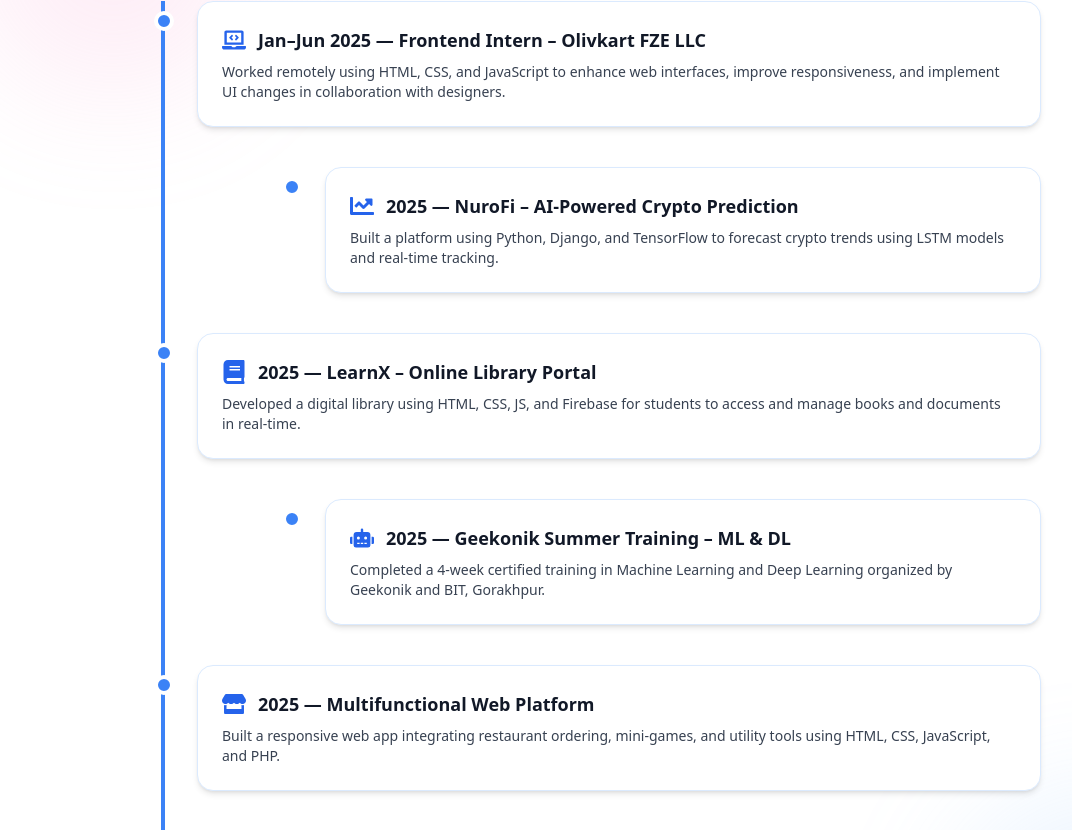
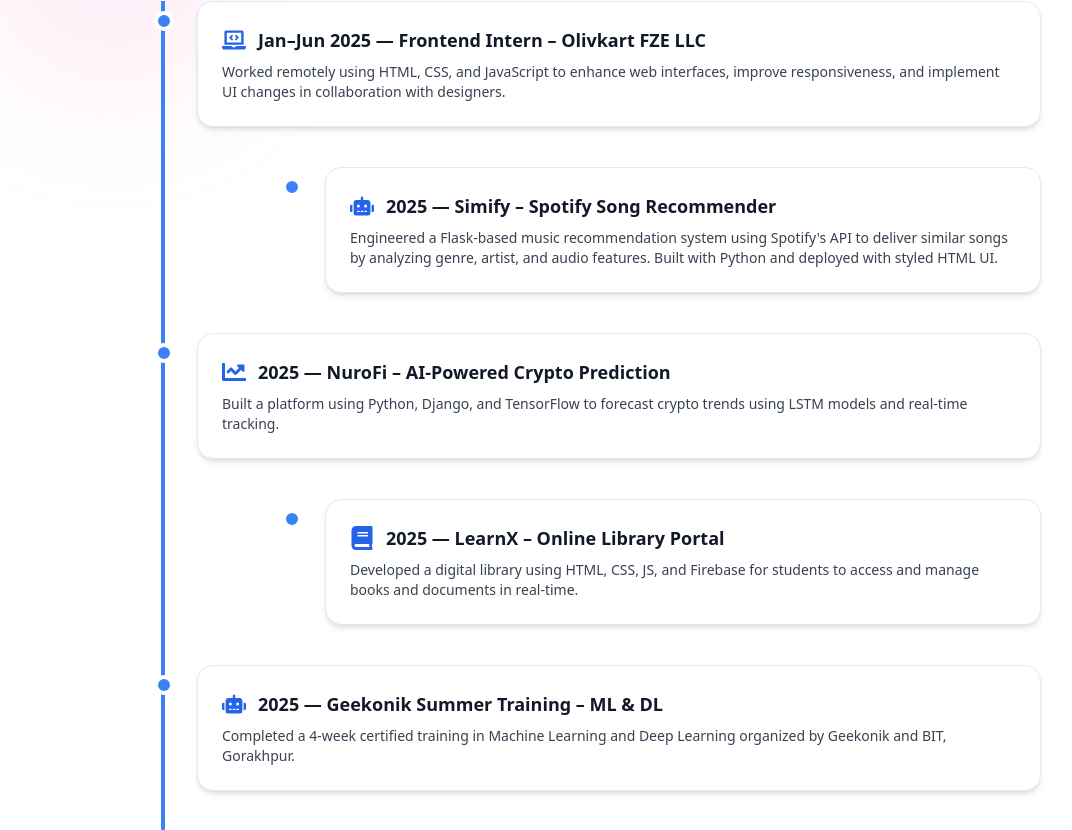
Before and after one commit to wwwaqas2003/Portfolio, a React (Vite) app: page / in a window 1280 px wide. Shown: the part 4019-4849 px from the top of the page, without its empty margins (31-1103 px from the left). Built offline with nearby package versions, Linux system fonts and the light colour scheme.

Commit message:
Update Experience.jsx

```diff
--- a/src/components/Experience.jsx
+++ b/src/components/Experience.jsx
@@ -15,6 +15,13 @@
     description:
       "Worked remotely using HTML, CSS, and JavaScript to enhance web interfaces, improve responsiveness, and implement UI changes in collaboration with designers.",
     icon: <FaLaptopCode className="text-2xl text-blue-600 dark:text-blue-300" />,
+  },
+  {
+    year: "2025",
+    role: "Simify – Spotify Song Recommender",
+    description:
+      "Engineered a Flask-based music recommendation system using Spotify's API to deliver similar songs by analyzing genre, artist, and audio features. Built with Python and deployed with styled HTML UI.",
+    icon: <FaRobot className="text-2xl text-blue-600 dark:text-blue-300" />,
   },
   {
     year: "2025",
```
